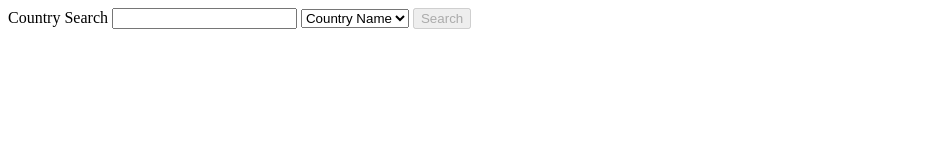
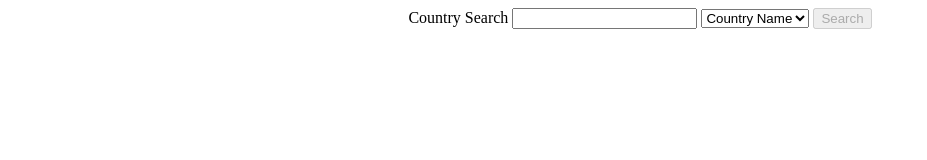
Before and after one commit to Seyona/InfoSecExercise, a plain HTML site: page Frontend/index.html in a window 1280 px wide. Shown: the whole page, without its empty margins (0-927 px from the left). Drawn offline with Linux system fonts and the light colour scheme.

Commit message:
update search class name

```diff
--- a/Frontend/index.html
+++ b/Frontend/index.html
@@ -9,7 +9,7 @@
 
 </head>
 <body>
-    <div class="center" id="search" >
+    <div class="searchCenter" id="search" >
         <label for="country-search">Country Search</label>
         <input type="search" class="country-search" id="country-search" name="country-search"
                aria-label="Search for a Country by name or code">
```
